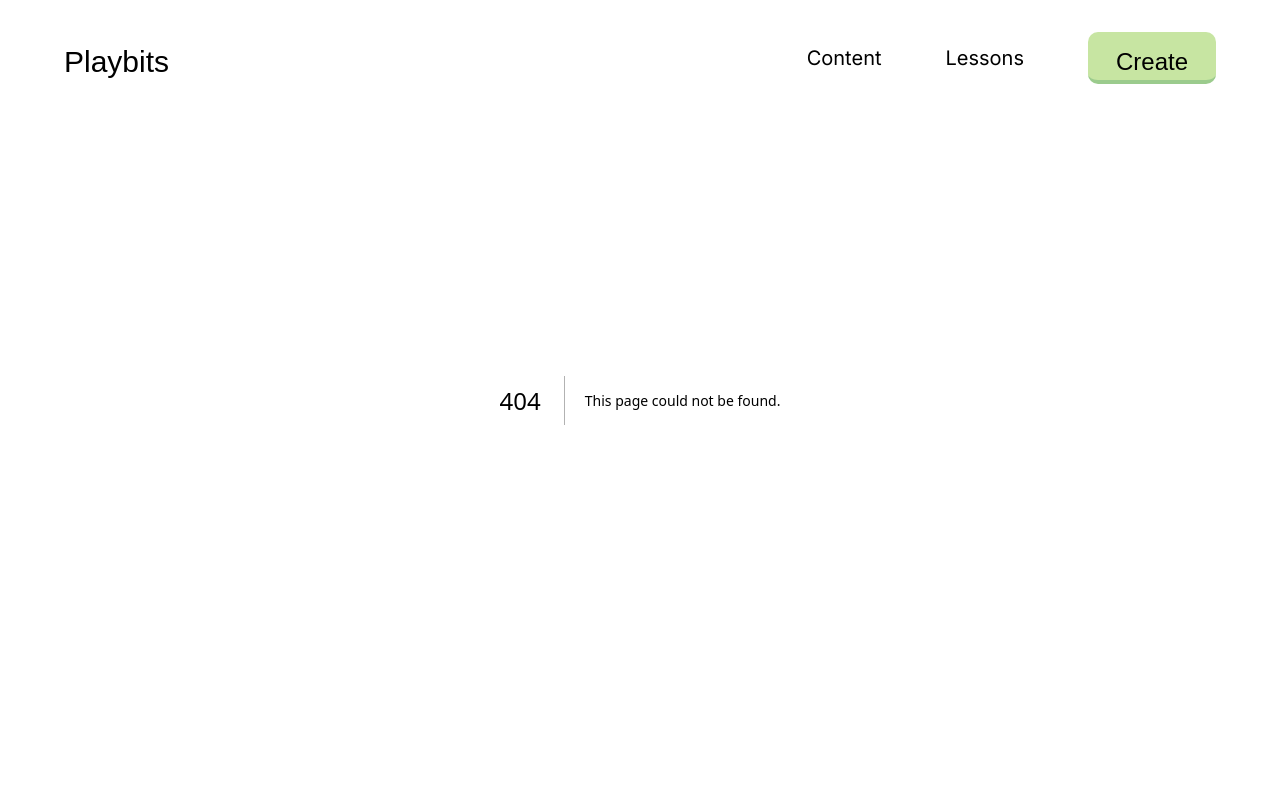
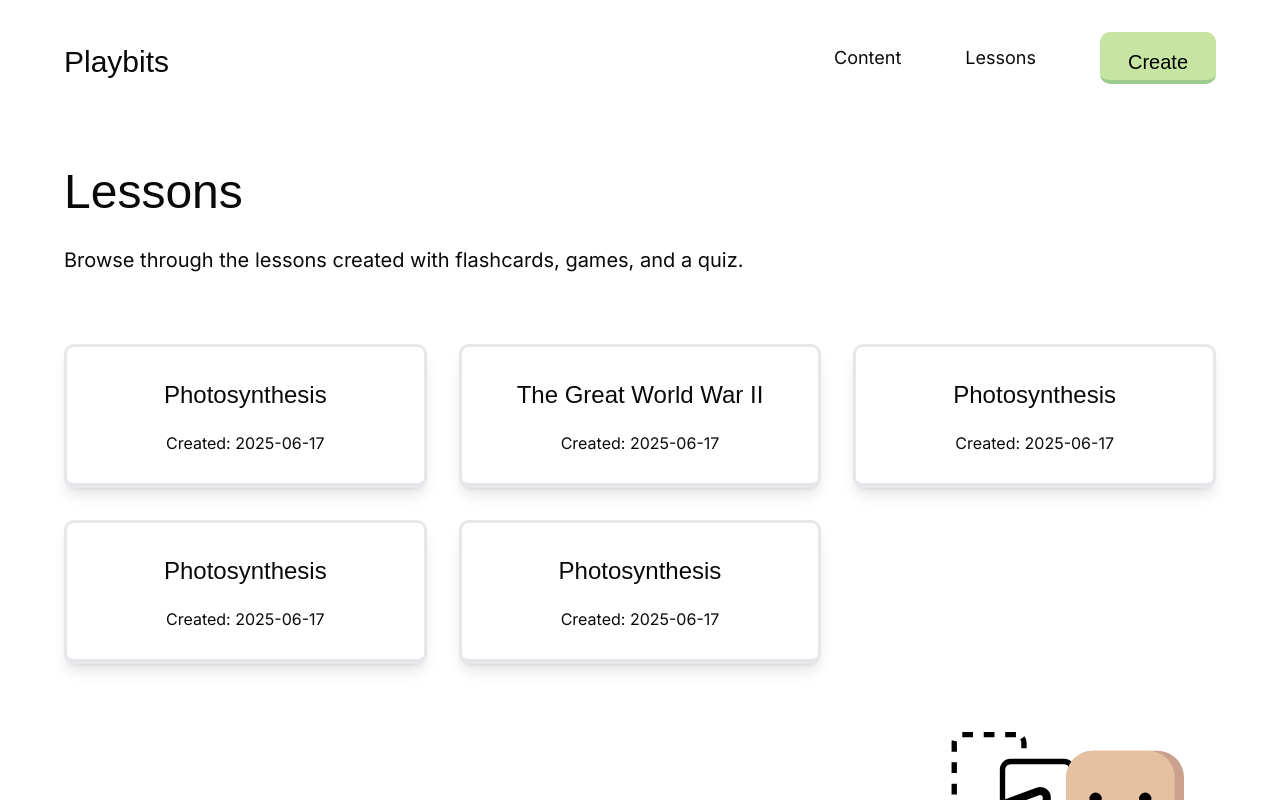
Before and after one commit to eugenetangkj/playbits-frontend, a Next.js app: page /lessons in a window 1280 px wide. Before the commit this address had no page. Shown: the top 800 px of the page. Built offline with nearby package versions, Linux system fonts and the light colour scheme; a web font is replaced by a local one.

Commit message:
feat: Implement lessons page

```diff
--- /dev/null
+++ b/src/app/constants/TempConstants.tsx
@@ -0,0 +1,39 @@
+import { Lesson } from "../types/Types";
+
+export const TEMP_LESSONS: Lesson[] = [
+    {
+         _id: '1',
+        title: 'Photosynthesis',
+        summary: 'This is a summary.',
+        content: 'This is the content.',
+        date_created: '2025-06-17'
+    },
+    {
+        _id: '2',
+        title: 'The Great World War II',
+        summary: 'This is a summary.',
+        content: 'This is the content.',
+        date_created: '2025-06-17'
+    },
+    {
+        _id: '3',
+        title: 'Photosynthesis',
+        summary: 'This is a summary.',
+        content: 'This is the content.',
+        date_created: '2025-06-17'
+    },
+    {
+        _id: '4',
+        title: 'Photosynthesis',
+        summary: 'This is a summary.',
+        content: 'This is the content.',
+        date_created: '2025-06-17'
+    },
+    {
+         _id: '5',
+        title: 'Photosynthesis',
+        summary: 'This is a summary.',
+        content: 'This is the content.',
+        date_created: '2025-06-17'
+    }
+]
--- a/src/app/globals.css
+++ b/src/app/globals.css
@@ -161,15 +161,23 @@
     .text-h6-heading {
         @apply text-base md:text-lg lg:text-xl font-inter leading-loose
     }
-
+    .text-paragraph-large {
+        @apply text-base lg:text-lg font-inter leading-loose
+    }
 
 
     .text-paragraph {
-        @apply text-base font-inter leading-loose
+      @apply text-base font-inter leading-loose
     }
 
 
-     .green-button {
-        @apply font-alkalmi text-2xl text-black rounded-lg bg-playbits-green-300 hover:bg-[#BEE094] cursor-pointer py-6 px-7 border-b-4 border-playbits-green-900 duration-200
+    .green-button {
+      @apply font-alkalmi text-lg lg:text-xl text-black rounded-lg bg-playbits-green-300 hover:bg-[#BEE094] cursor-pointer py-6 px-7 border-b-4 border-playbits-green-900 duration-200
     }
+
+
+    .white-card {
+      @apply rounded-lg bg-white hover:bg-gray-100 cursor-pointer py-6 px-4 border-b-5 border-3 border-gray-200 duration-200 shadow-lg
+    }
+
 }
--- a/src/app/layout.tsx
+++ b/src/app/layout.tsx
@@ -29,9 +29,13 @@ export default function RootLayout({
       <body
         className={`${alkalamiFont.variable} ${interFont.variable} antialiased`}
       >
-        <Navbar />
-        {children}
-        <Footer />
+       <div className="min-h-screen flex flex-col">
+    <Navbar />
+    <main className="flex-1">
+      {children}
+    </main>
+    <Footer />
+  </div>
       </body>
     </html>
   );
--- /dev/null
+++ b/src/app/lessons/page.tsx
@@ -0,0 +1,26 @@
+import LessonCards from "@/components/lessons/LessonCards";
+import Image from "next/image";
+
+/**
+This component represents the lessons page.
+ */
+export default function Lesson() {
+    return (
+        <div className='flex flex-col space-y-16 pt-28 md:pt-36 custom-padding'>
+            {/* Heading and subheading */}
+            <div className='flex flex-col'>
+                <h2 className='text-h2-heading !font-alkalmi'>Lessons</h2>
+                <h6 className='text-h6-heading'>Browse through the lessons created with flashcards, games, and a quiz.</h6>
+            </div>
+
+            {/* Lesson cards */}
+            <LessonCards />
+
+
+            {/* Image */}
+             <Image src='/assets/lessons/orange-shape.svg' className='mb-0 px-8 w-[200px] sm:w-[240px] md:w-[300px] translate-y-1 self-end' alt='Brown Shape' width={ 43 } height={ 32 } />
+
+
+        </div>
+    )
+}
--- /dev/null
+++ b/src/app/types/Types.tsx
@@ -0,0 +1,7 @@
+export interface Lesson {
+    _id: string,
+    title: string,
+    summary: string,
+    content: string,
+    date_created: string
+}
--- a/src/components/common/Navbar.tsx
+++ b/src/components/common/Navbar.tsx
@@ -28,7 +28,7 @@ export default function Navbar() {
                 {/* Navlinks */}
                 {
                     NAVBAR_LINKS.map((navbarLink, index) => (
-                        <Link key={ index } href={ navbarLink.path } className='text-h6-heading hover:text-gray-500 duration-200'>{ navbarLink.label }</Link>
+                        <Link key={ index } href={ navbarLink.path } className='text-paragraph-large hover:text-gray-500 duration-200'>{ navbarLink.label }</Link>
                     ))
                 }
                 {/* Button */}
@@ -56,7 +56,7 @@ export default function Navbar() {
                         {
                             NAVBAR_LINKS.map((navbarLink, index) => (
                                 <Link key={ index } href={ navbarLink.path }
-                                    className='text-h4-heading hover:text-gray-500 duration-200'
+                                    className='text-h6-heading hover:text-gray-500 duration-200'
                                     onClick={ () => setOpen(false) }
                                 >{ navbarLink.label }</Link>
                             ))
--- a/src/components/homepage/Hero.tsx
+++ b/src/components/homepage/Hero.tsx
@@ -7,16 +7,16 @@ This component represents the hero in the home landing page.
 
 export default function Hero() {
     return (
-        <div className='relative flex flex-col justify-end items-center space-y-24 overflow-x-hidden min-h-screen pt-28 md:pt-36'>
+        <div className='relative flex flex-col justify-end items-center space-y-24 overflow-x-hidden pt-28 md:pt-36 overflow-y-hidden min-h-screen'>
             {/* Text */}
             <div className='flex flex-col items-center justify-center space-y-8 text-center px-8'>
                 <h1 className='text-h1-heading'>Learning through Playful Chunks</h1>
-                <h4 className='text-h5-heading w-full sm:w-3/4 2xl:w-1/2'>We turn traditional content into interactive, bite-sized flashcards, games, and quizzes — designed to make learning easier and more engaging for students who struggle with focus or reading long content.</h4>
+                <h6 className='text-h6-heading w-full sm:w-3/4 2xl:w-1/2'>We turn traditional content into interactive, bite-sized flashcards, games, and quizzes — designed to make learning easier and more engaging for students who struggle with focus or reading long content.</h6>
 
             </div>
 
             {/* Image */}
-            <Image src='/assets/homepage/phone.svg' className='mb-0 px-8 w-[520px] md:w-[680px]' alt='Playbits' width={ 736 } height={ 513 } />
+            <Image src='/assets/homepage/phone.svg' className='mb-0 px-8 w-[520px] md:w-[580px]' alt='Playbits' width={ 736 } height={ 513 } />
 
 
             {/* Decorative Images */}
--- /dev/null
+++ b/src/components/lessons/LessonCards.tsx
@@ -0,0 +1,19 @@
+import { TEMP_LESSONS } from "@/app/constants/TempConstants";
+
+/**
+This component represents the list of lessons displayed in the lessons page
+ */
+export default function LessonCards() {
+    return (
+        <div className='grid grid-cols-1 sm:grid-cols-2 lg:grid-cols-3 2xl:grid-cols-4 gap-x-8 gap-y-8'>
+            {
+                TEMP_LESSONS.map((lesson, index) => (
+                    <div className='flex flex-col space-y-2 items-center text-center white-card justify-center' key={ index }>
+                        <h5 className='text-h5-heading !font-alkalmi'>{ lesson.title }</h5>
+                        <p className='text-paragraph'>Created: { lesson.date_created }</p>
+                    </div>
+                ))
+            }
+        </div>
+    )
+}
```
Also changed, not shown: public/assets/lessons/orange-shape.svg (added).
